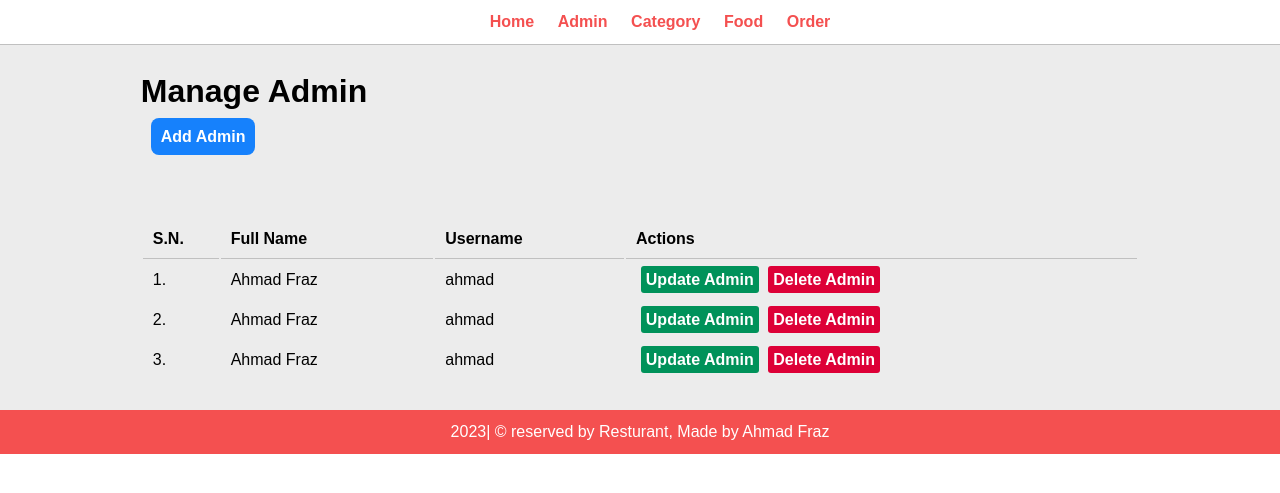
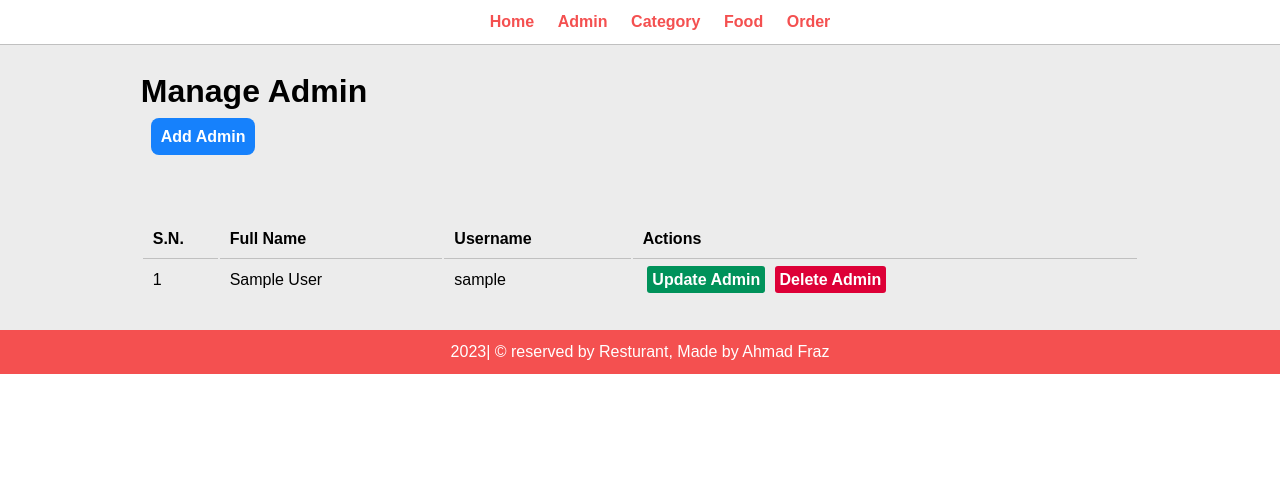
Before and after one commit to ahmadofficial03/food-ordering-php, a PHP site: page /food-ordering/admin/manage-admin.php in a window 1280 px wide. Shown: the top 493 px of the page. Run offline with PHP 8.4, Linux system fonts and the light colour scheme; tables that the repository leaves empty or names only in its code hold one stand-in row (values such as "Sample post").

Commit message:
completing fetching all the admins from database

```diff
--- a/admin/manage-admin.php
+++ b/admin/manage-admin.php
@@ -27,24 +27,41 @@
                 <th>Username</th>
                 <th>Actions</th>
             </tr>
-            <tr>
-                <td>1. </td>
-                <td>Ahmad Fraz</td>
-                <td>ahmad</td>
-                <td><a href="#" class="btn-secondary">Update Admin</a><a href="#" class="btn-danger">Delete Admin</a></td>
-            </tr>
-            <tr>
-                <td>2. </td>
-                <td>Ahmad Fraz</td>
-                <td>ahmad</td>
-                <td><a href="#" class="btn-secondary">Update Admin</a><a href="#" class="btn-danger">Delete Admin</a></td>
-            </tr>
-            <tr>
-                <td>3. </td>
-                <td>Ahmad Fraz</td>
-                <td>ahmad</td>
-                <td><a href="#" class="btn-secondary">Update Admin</a><a href="#" class="btn-danger">Delete Admin</a></td>
-            </tr>
+
+            <?php
+            // QUERY:
+            $query = "SELECT * FROM tbl_admin";
+
+            // EXECUTE QUERY:
+            $result = mysqli_query($connection, $query);
+
+
+            if ($result) {
+                // GETTING NUMBER OF ROWS:
+                $count = mysqli_num_rows($result);
+
+                $sn = 1;
+
+                // ITERATE AND FETCH ALL THE RECORDS FROM DB
+                while ($rows = mysqli_fetch_assoc($result)) {
+                    $id = $rows['id'];
+                    $full_name = $rows['full_name'];
+                    $username = $rows['username'];
+
+                    // Display admins in table:
+            ?>
+                    <tr>
+                        <td><?php echo $sn++ ?></td>
+                        <td><?php echo $full_name ?></td>
+                        <td><?php echo $username ?></td>
+                        <td><a href="#" class="btn-secondary">Update Admin</a><a href="#" class="btn-danger">Delete Admin</a></td>
+                    </tr>
+            <?php
+                }
+            }
+
+
+            ?>
             <br />
         </table>
 
```
Also changed, not shown: admin/add-admin.php (+10 -0 lines).
